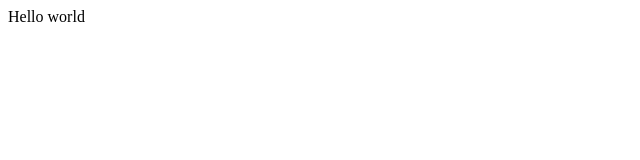
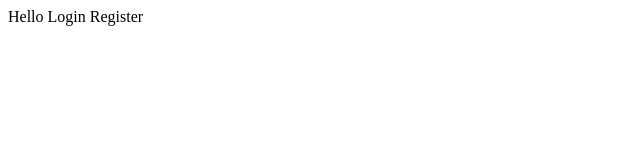
Before and after one commit to ReleventGull/Spotify-Clone, a React (Create React App) app: page /account in a window 1280 px wide. Shown: the top 160 px of the page, without its empty margins (0-640 px from the left). Built offline with nearby package versions, Linux system fonts and the light colour scheme.

Commit message:
feat(LoginRegister): Setups login and register page for rendering

```diff
--- a/src/App.js
+++ b/src/App.js
@@ -1,8 +1,15 @@
+import { useState } from 'react'
+import LoginRegister from './LoginRegister'
+import { Routes, Route } from 'react-router-dom'
+const App = () => {
+    const [toke, setToken] = useState(window.localStorage.getItem('token') || null)
+    return (
+        <Routes>
+
+        <Route path='account' element={<LoginRegister />} />
 
 
-const App = () => {
-    return (
-        <div> Hello world </div>
+        </Routes>
     )
 }
 
--- /dev/null
+++ b/src/LoginRegister.js
@@ -0,0 +1,13 @@
+
+
+const LoginRegister = () => {
+    return (
+        <div>Hello Login Register
+
+
+
+        </div>
+    )
+}
+
+export default LoginRegister
--- a/src/index.js
+++ b/src/index.js
@@ -1,4 +1,5 @@
 import React from 'react'
+import {BrowserRouter} from 'react-router-dom'
 import ReactDOM from 'react-dom/client'
 import App from './App'
 
@@ -7,6 +8,8 @@ const root = ReactDOM.createRoot(document.getElementById('app'))
 
 root.render(
     <React.StrictMode>
-        <App />
+        <BrowserRouter>
+            <App />
+        </BrowserRouter>
     </React.StrictMode>
 )
```
Also changed, not shown: public/images/spotifylogo.png (added).
